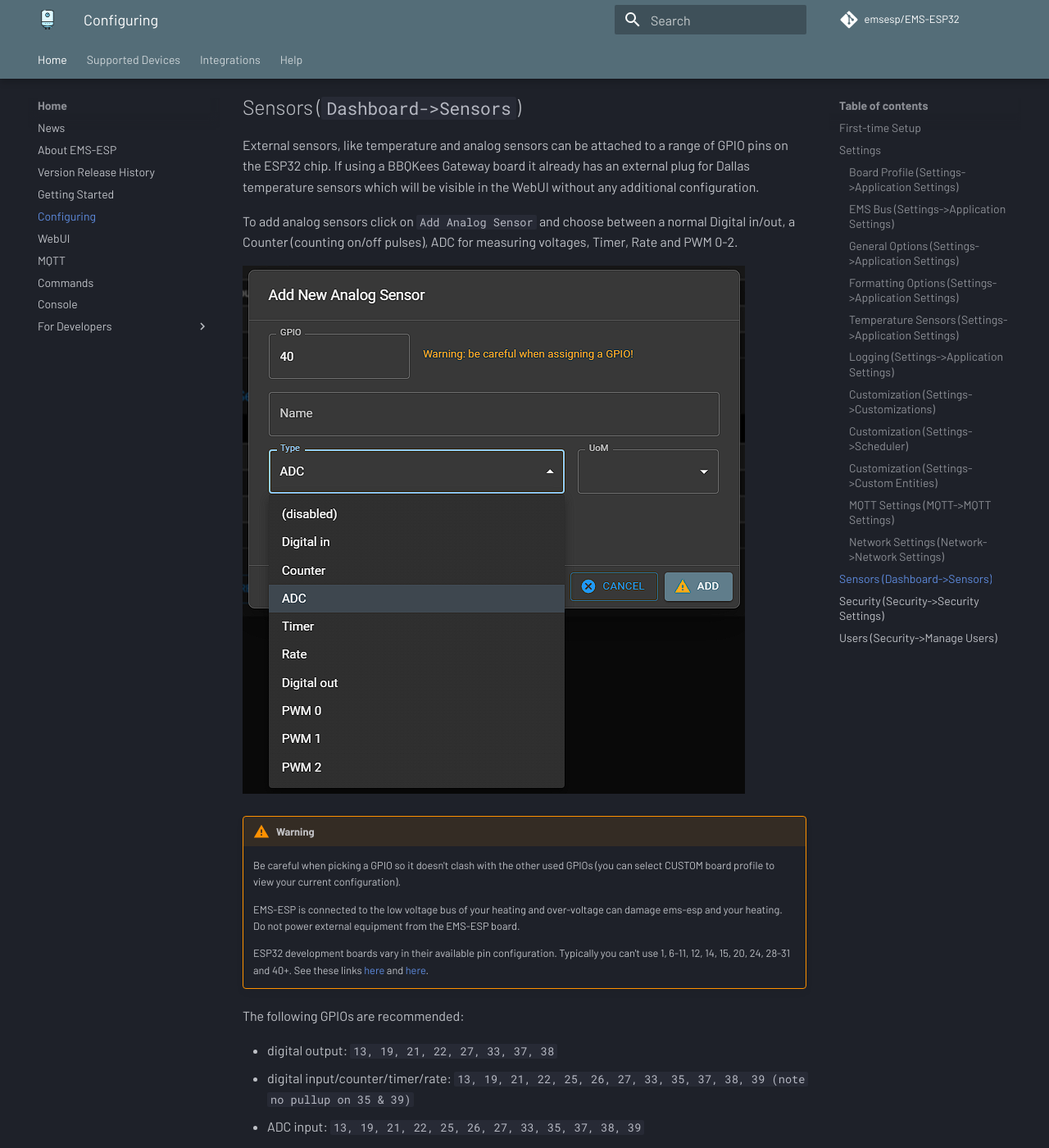
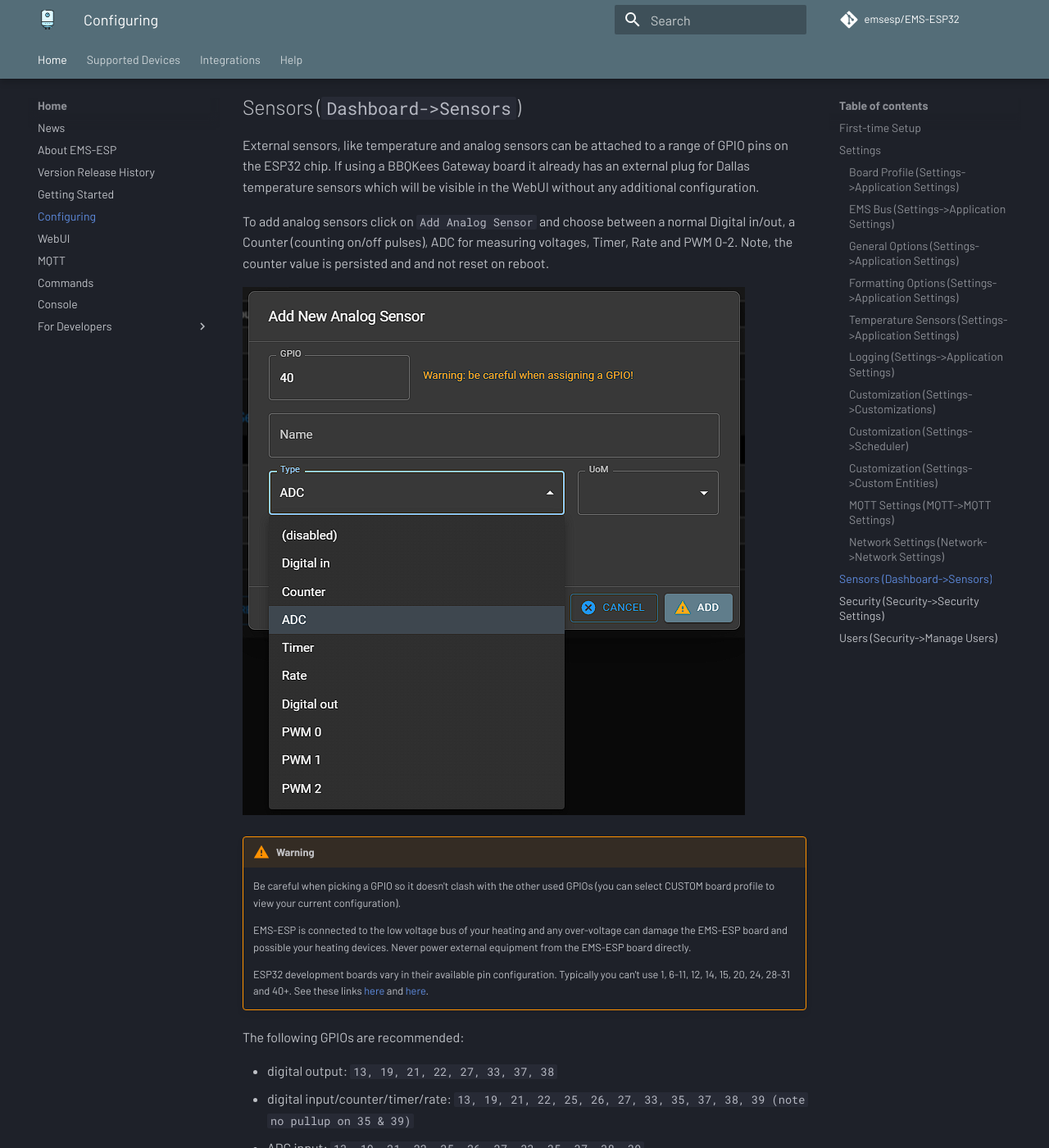
Before and after one commit to emsesp/docs, an MkDocs documentation site: the page built from docs/Configuring.md, in a window 1280 px wide and 1400 px high, scrolled down 6433 px. Shown: the whole window at 82% size. Built offline with MkDocs 1.6.1 and Material for MkDocs 9.7.7, drawn with Linux system fonts in a browser that asks for light colours; comment, search, counter and statistics services are not loaded.

Commit message:
mention counter is persisted

```diff
--- a/docs/Configuring.md
+++ b/docs/Configuring.md
@@ -113,7 +113,7 @@ We recommend sticking to the default settings.
 
 External sensors, like temperature and analog sensors can be attached to a range of GPIO pins on the ESP32 chip. If using a BBQKees Gateway board it already has an external plug for Dallas temperature sensors which will be visible in the WebUI without any additional configuration.
 
-To add analog sensors click on `Add Analog Sensor` and choose between a normal Digital in/out, a Counter (counting on/off pulses), ADC for measuring voltages, Timer, Rate and PWM 0-2.
+To add analog sensors click on `Add Analog Sensor` and choose between a normal Digital in/out, a Counter (counting on/off pulses), ADC for measuring voltages, Timer, Rate and PWM 0-2. Note, the counter value is persisted and and not reset on reboot.
 
 ![Web](_media/screenshot/web_sensor.png)
 
@@ -121,7 +121,7 @@ To add analog sensors click on `Add Analog Sensor` and choose between a normal D
 
     Be careful when picking a GPIO so it doesn't clash with the other used GPIOs (you can select CUSTOM board profile to view your current configuration).
 
-    EMS-ESP is connected to the low voltage bus of your heating and over-voltage can damage ems-esp and your heating. Do not power external equipment from the EMS-ESP board.
+    EMS-ESP is connected to the low voltage bus of your heating and any over-voltage can damage the EMS-ESP board and possible your heating devices. Never power external equipment from the EMS-ESP board directly.
 
     ESP32 development boards vary in their available pin configuration. Typically you can't use 1, 6-11, 12, 14, 15, 20, 24, 28-31 and 40+. See these links [here](https://diyprojects.io/esp32-how-to-use-gpio-digital-io-arduino-code/#.YFpVEq9KhjG) and [here](https://nodemcu.readthedocs.io/en/dev-esp32/modules/gpio/).
 
```
